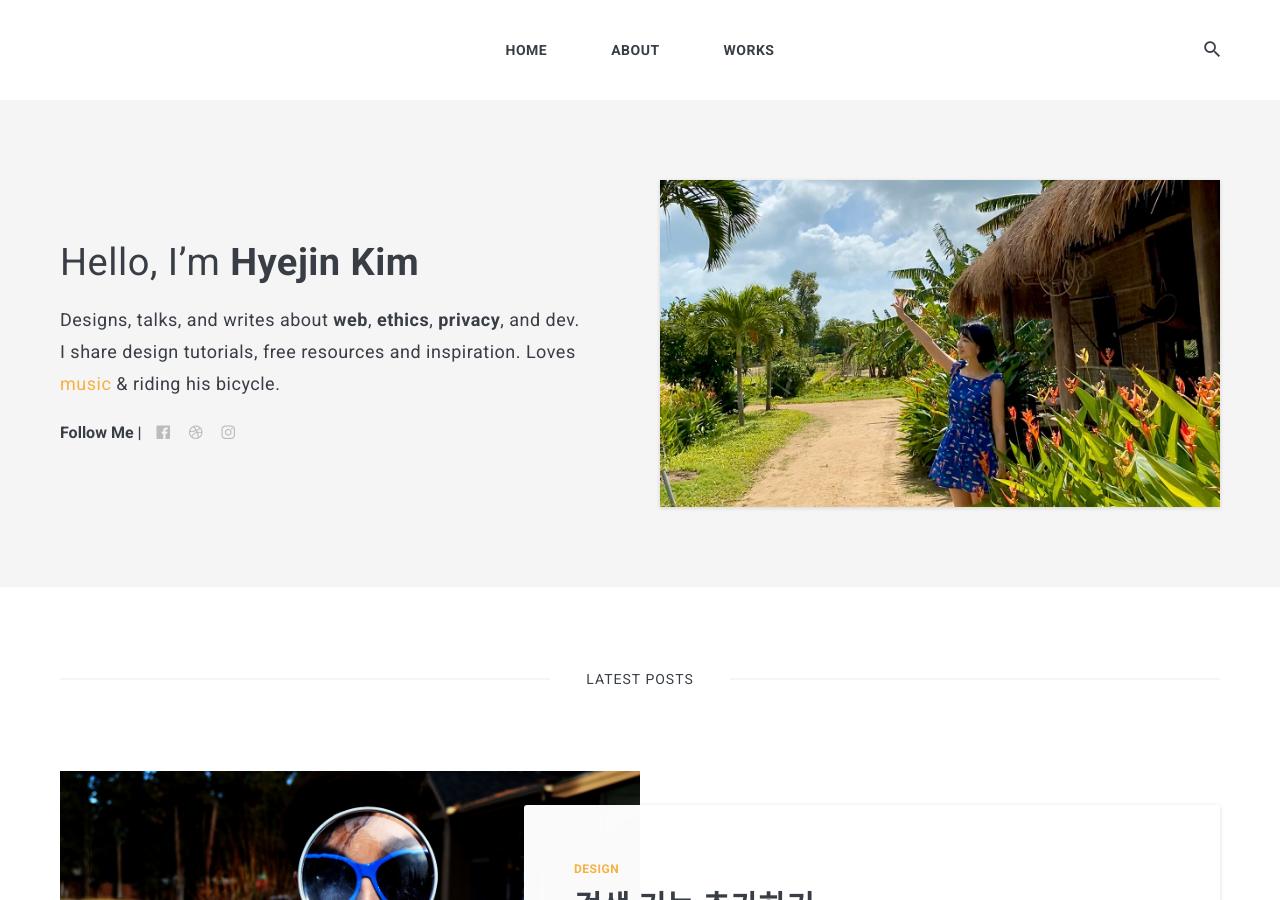
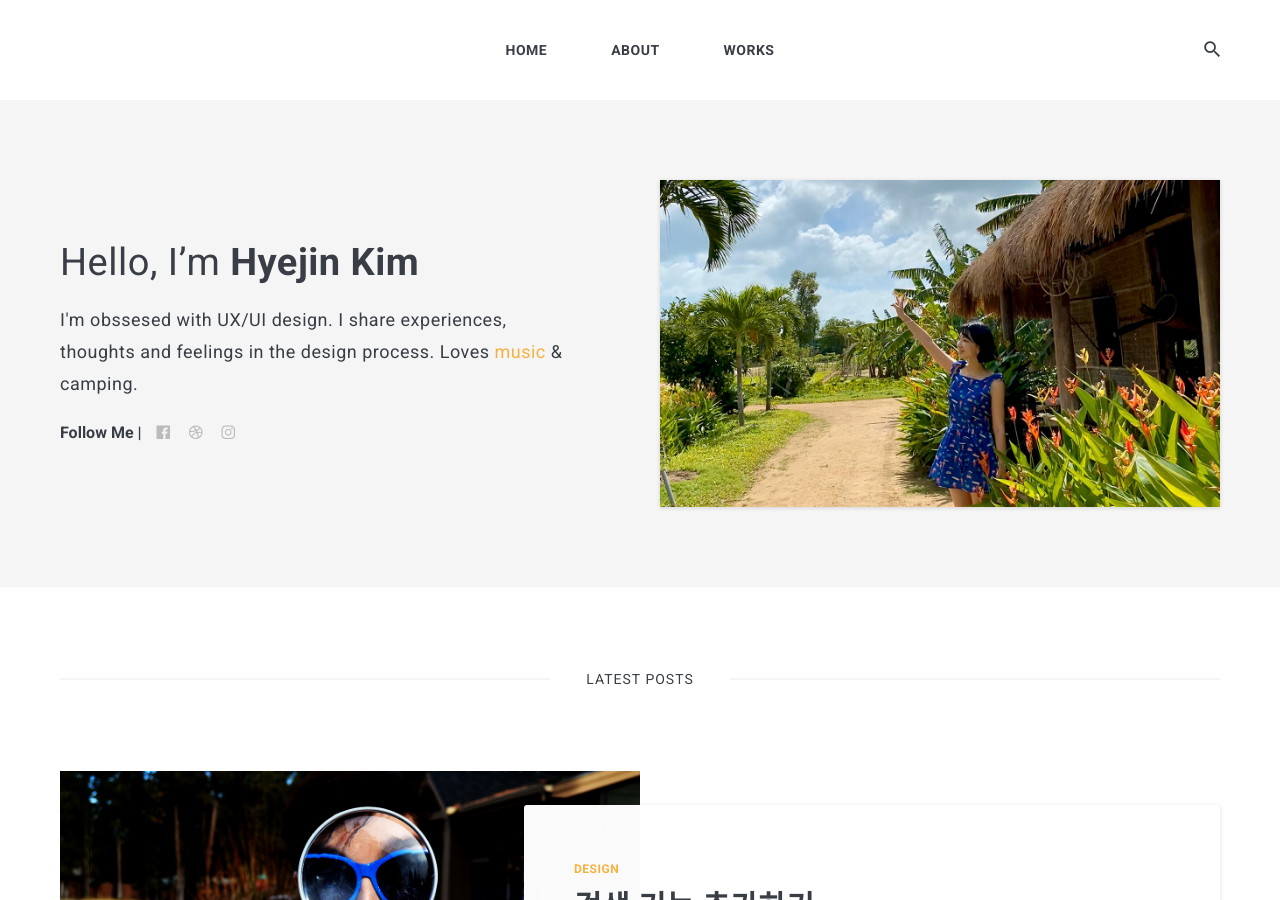
Before and after one commit to hyejinni/hyejinni.github.io, a Jekyll site: the page built from index.html, in a window 1280 px wide and 900 px high. Built offline with Jekyll 4.4.1, drawn with Linux system fonts in a browser that asks for light colours; nearby versions of some CDN libraries; the list of posts is cut into pages by our own code.

Commit message:
소개 문구 수정

```diff
--- a/_data/settings.yml
+++ b/_data/settings.yml
@@ -11,7 +11,7 @@ author:
   name: Hyejin Kim
   image: 01.jpg
   say-hello: Hello, I’m <strong>Hyejin Kim</strong>
-  bio: Designs, talks, and writes about <strong>web</strong>, <strong>ethics</strong>, <strong>privacy</strong>, and dev. I share design tutorials, free resources and inspiration. Loves <a href="#">music</a> & riding his bicycle.
+  bio: I'm obssesed with UX/UI design. I share experiences, thoughts and feelings in the design process. Loves <a href="https://itunes.apple.com/profile/100tangerines">music</a> & camping.
 
 
 #-------------------------------
```
